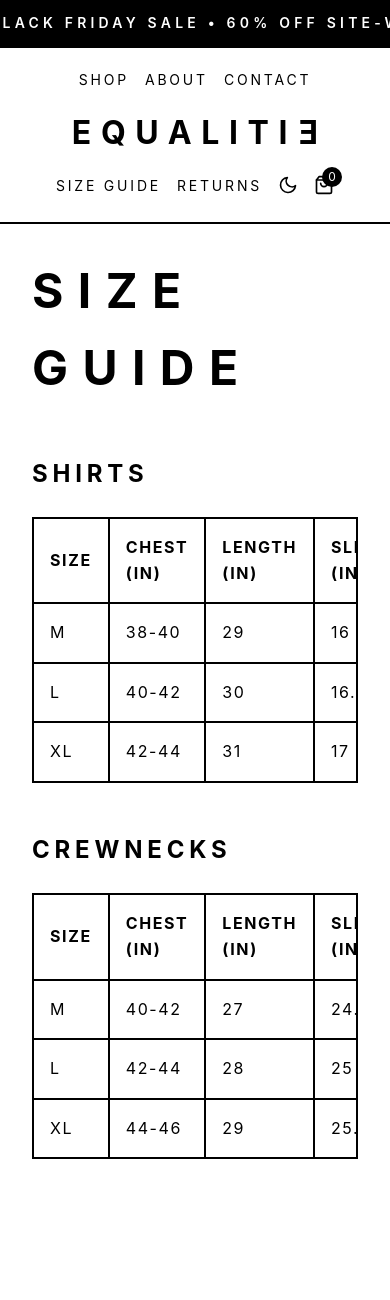
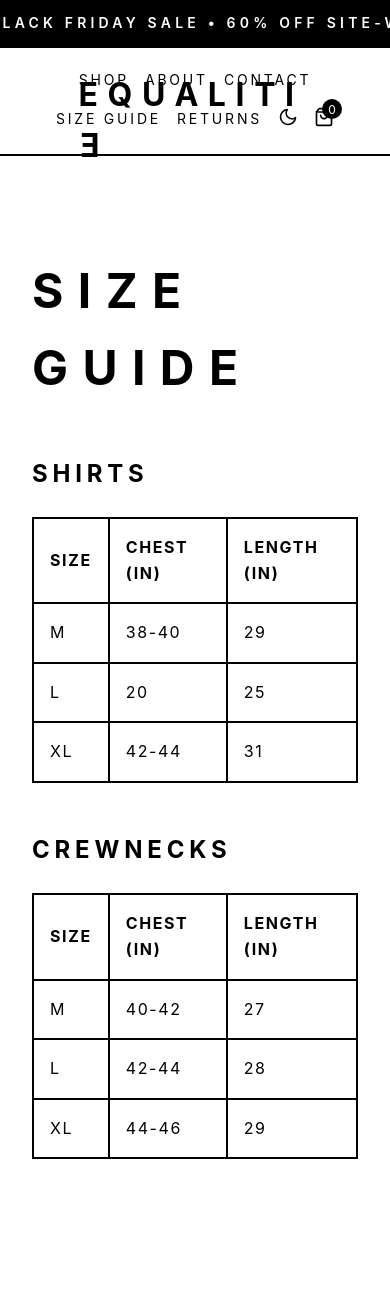
Before and after one commit to sleepystatic/equalitie, a Flask app: page /size-guide in a window 390 px wide. Shown: the top 1300 px of the page. Run offline with Flask 3, Linux system fonts and the light colour scheme; data that the repository does not hold is empty.

Commit message:
Bug fixes

```diff
--- a/static/css/style.css
+++ b/static/css/style.css
@@ -138,7 +138,7 @@ img {
 /* Logo */
 .logo-center {
     position: absolute;
-    left: 50%;
+    left: 49%;
     transform: translateX(-50%);
 }
 
@@ -1139,13 +1139,14 @@ footer {
 }
 
 @media (max-width: 768px) {
+
+    .hero-logo {
+        max-width: 200px;  /* Smaller on mobile */
+        width: 80%;        /* Or adjust width percentage */
+    }
+
     .page-title {
         padding-top: 5rem;
-    }
-
-    .logo-center {
-        position: static;
-        transform: none;
     }
 
     .header-container {
--- a/templates/base.html
+++ b/templates/base.html
@@ -1,6 +1,15 @@
 <!DOCTYPE html>
 <html lang="en">
 <head>
+    <!-- Google tag (gtag.js) -->
+    <script async src="https://www.googletagmanager.com/gtag/js?id=G-M7CEN1XFB6"></script>
+    <script>
+      window.dataLayer = window.dataLayer || [];
+      function gtag(){dataLayer.push(arguments);}
+      gtag('js', new Date());
+
+      gtag('config', 'G-M7CEN1XFB6');
+    </script>
     <meta charset="UTF-8">
     <meta name="viewport" content="width=device-width, initial-scale=1.0">
     <title>{% block title %}Equalitie{% endblock %}</title>
--- a/templates/checkout.html
+++ b/templates/checkout.html
@@ -14,7 +14,6 @@
         </div>
         {% else %}
         <div class="checkout-grid">
-            <!-- Left: Checkout Form -->
             <div class="checkout-form-section">
                 <div class="content-box">
                     <h2 class="section-title">SHIPPING INFORMATION</h2>
--- a/templates/size-guide.html
+++ b/templates/size-guide.html
@@ -16,7 +16,6 @@
                             <th>SIZE</th>
                             <th>CHEST (IN)</th>
                             <th>LENGTH (IN)</th>
-                            <th>SLEEVE (IN)</th>
                         </tr>
                     </thead>
                     <tbody>
@@ -24,19 +23,16 @@
                             <td>M</td>
                             <td>38-40</td>
                             <td>29</td>
-                            <td>16</td>
                         </tr>
                         <tr>
                             <td>L</td>
-                            <td>40-42</td>
-                            <td>30</td>
-                            <td>16.5</td>
+                            <td>20</td>
+                            <td>25</td>
                         </tr>
                         <tr>
                             <td>XL</td>
                             <td>42-44</td>
                             <td>31</td>
-                            <td>17</td>
                         </tr>
                     </tbody>
                 </table>
@@ -52,7 +48,6 @@
                             <th>SIZE</th>
                             <th>CHEST (IN)</th>
                             <th>LENGTH (IN)</th>
-                            <th>SLEEVE (IN)</th>
                         </tr>
                     </thead>
                     <tbody>
@@ -60,19 +55,16 @@
                             <td>M</td>
                             <td>40-42</td>
                             <td>27</td>
-                            <td>24.5</td>
                         </tr>
                         <tr>
                             <td>L</td>
                             <td>42-44</td>
                             <td>28</td>
-                            <td>25</td>
                         </tr>
                         <tr>
                             <td>XL</td>
                             <td>44-46</td>
                             <td>29</td>
-                            <td>25.5</td>
                         </tr>
                     </tbody>
                 </table>
```
